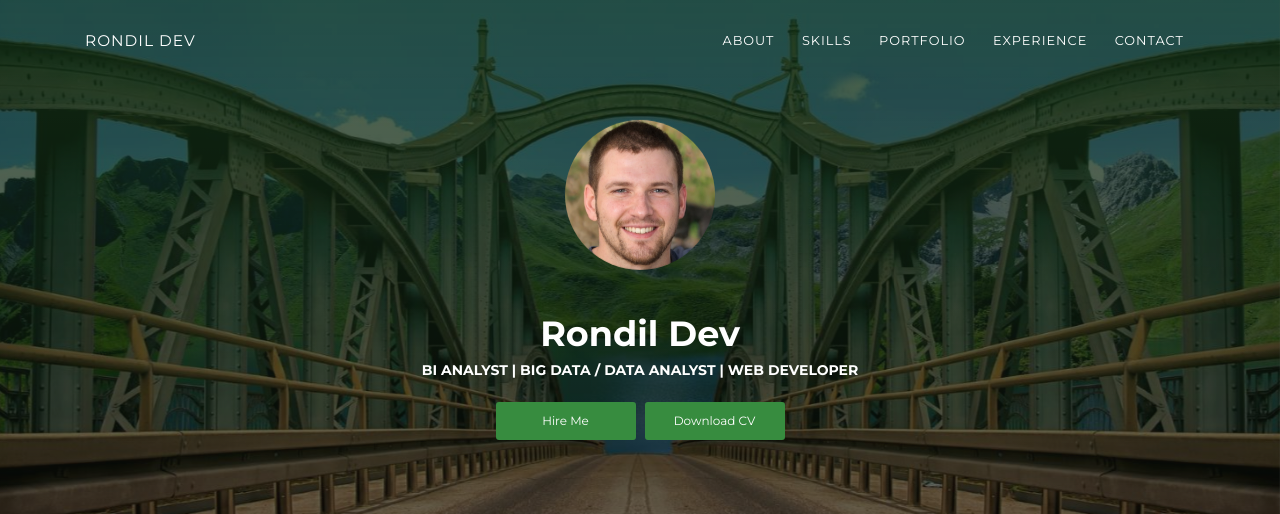
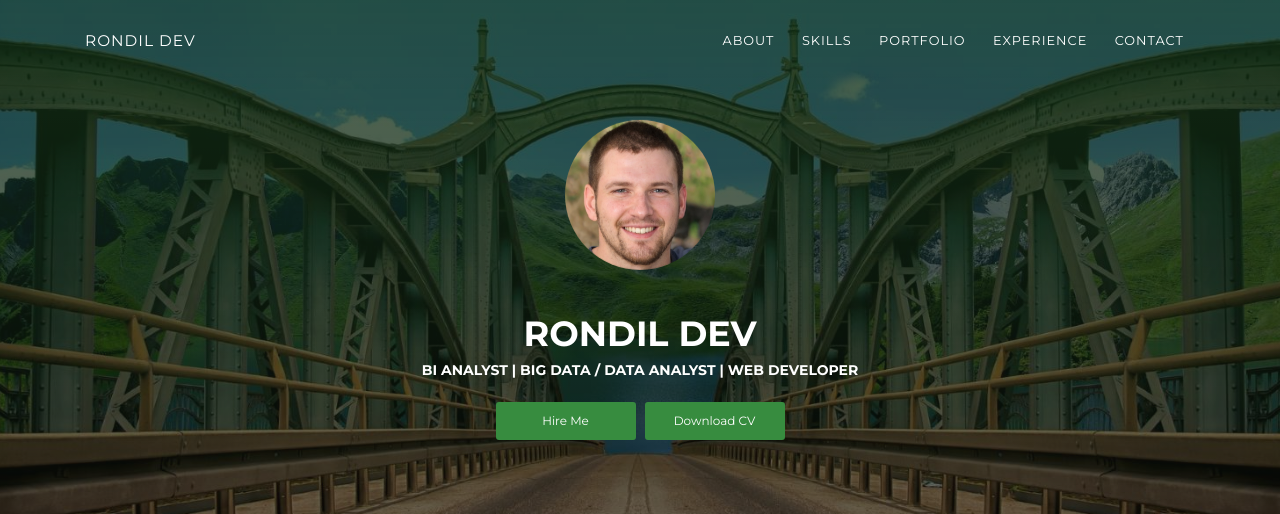
Before and after one commit to rondildev/rondildev.github.io, a plain HTML site: page index.html in a window 1280 px wide. Shown: the top 514 px of the page. Drawn offline with Linux system fonts and the light colour scheme.

Commit message:
commit 10

```diff
--- a/index.html
+++ b/index.html
@@ -24,7 +24,7 @@
       <div class="profile-page sidebar-collapse">
         <nav class="navbar navbar-expand-lg fixed-top navbar-transparent bg-primary" color-on-scroll="400">
           <div class="container">
-            <div class="navbar-translate"><a class="navbar-brand" href="#" rel="tooltip">Rondil Dev</a>
+            <div class="navbar-translate"><a class="navbar-brand" href="#" rel="tooltip">RONDIL DEV</a>
               <button class="navbar-toggler navbar-toggler" type="button" data-toggle="collapse" data-target="#navigation" aria-controls="navigation" aria-expanded="false" aria-label="Toggle navigation"><span class="navbar-toggler-bar bar1"></span><span class="navbar-toggler-bar bar2"></span><span class="navbar-toggler-bar bar3"></span></button>
             </div>
             <div class="collapse navbar-collapse justify-content-end" id="navigation">
@@ -49,7 +49,7 @@
       <div class="container">
         <div class="content-center">
           <div class="cc-profile-image"><a href="#"><img src="images/anthony.jpg" alt="Image"/></a></div>
-          <div class="h2 title">Rondil Dev</div>
+          <div class="h2 title">RONDIL DEV</div>
           <p class="category text-white">BI Analyst | Big Data / Data Analyst | Web Developer</p><a class="btn btn-primary smooth-scroll mr-2" href="#contact" data-aos="zoom-in" data-aos-anchor="data-aos-anchor">Hire Me</a><a class="btn btn-primary" href="#" data-aos="zoom-in" data-aos-anchor="data-aos-anchor">Download CV</a>
         </div>
       </div>
```
